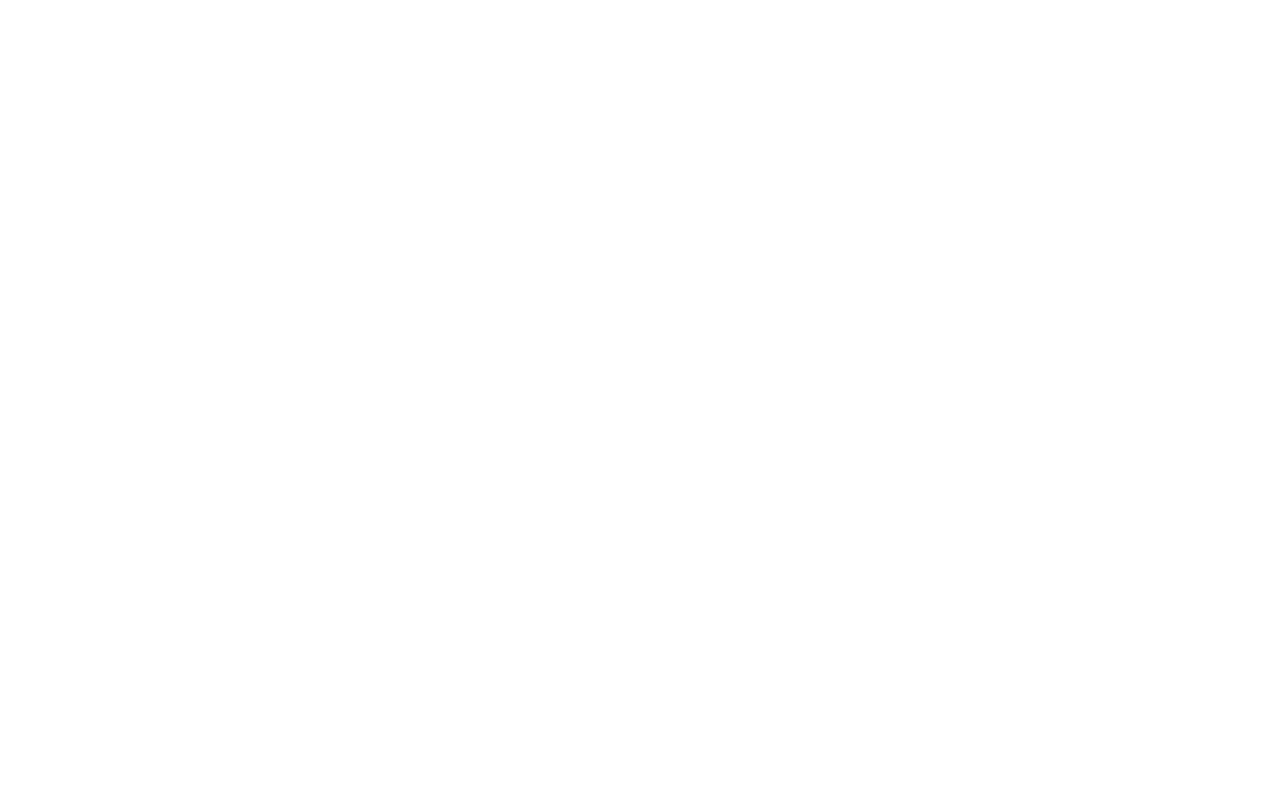
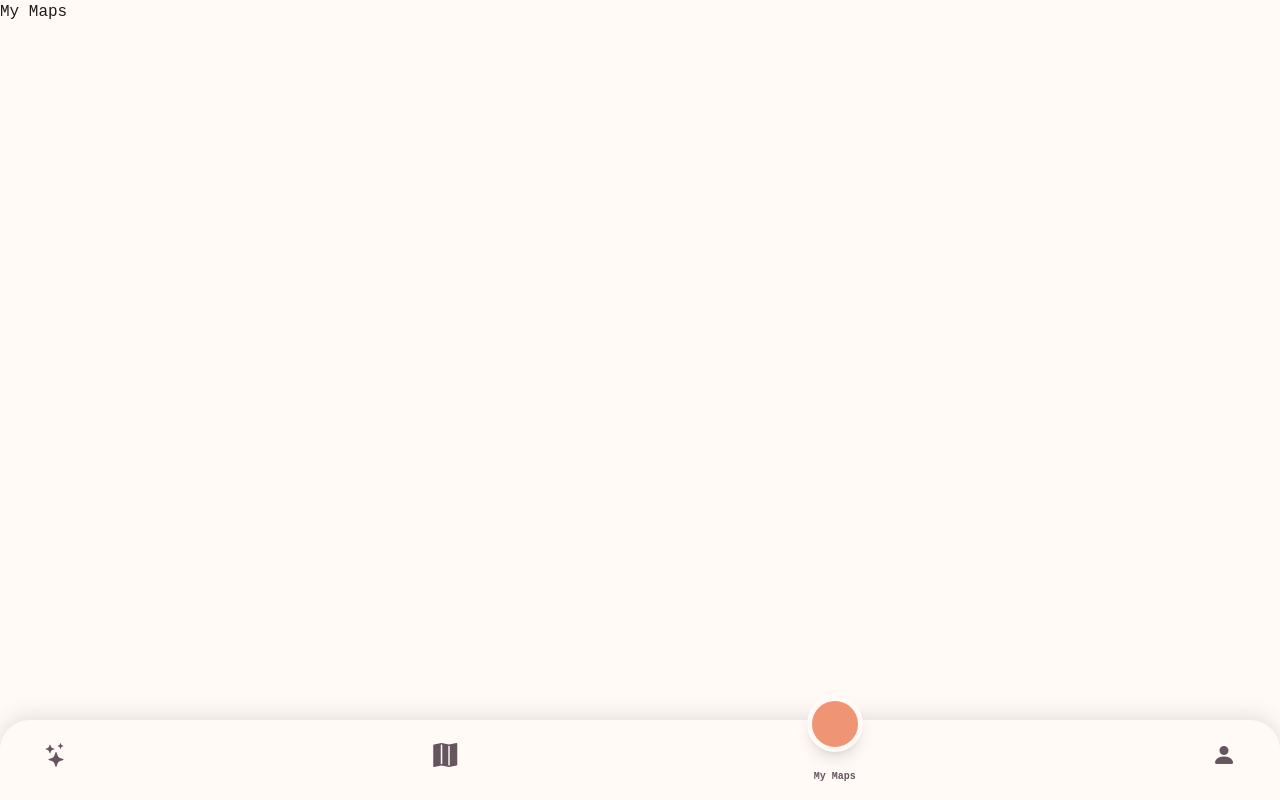
Before and after one commit to mRickk/MapFlowHFP, a Vue app in the folder nodejs/frontend/: page /my-maps in a window 1280 px wide. Before the commit this address had no page. Built offline with nearby package versions, Linux system fonts and the light colour scheme.

Commit message:
feat: added navbar component, project colors and texts, modified other components

```diff
--- a/nodejs/frontend/src/App.vue
+++ b/nodejs/frontend/src/App.vue
@@ -1,5 +1,6 @@
 <script setup>
 import { useRoute } from 'vue-router';
+import NavBar from '@/components/NavBar.vue';
 
 const route = useRoute();
 
@@ -8,7 +9,9 @@
 <template>
   <div class="flex w-full min-h-screen relative">
 
-    <main class="grow bg-white">
+    <NavBar />
+
+    <main class="grow bg-white pb-24">
       <router-view />
     </main>
 
--- /dev/null
+++ b/nodejs/frontend/src/assets/base.css
@@ -0,0 +1,75 @@
+@import "tailwindcss";
+
+@import url('https://fonts.googleapis.com/css2?family=IBM+Plex+Mono:ital,wght@0,100;0,200;0,300;0,400;0,500;0,600;0,700;1,100;1,200;1,300;1,400;1,500;1,600;1,700&display=swap');
+
+:root {
+  --dark: #66555F;
+  --darker: #42363d;
+  --lessdark: #A49193;
+  --bright: #f09574;
+  --brighter: #f37e53;
+  --lessbright: #EFA990;
+  --light: #FFE8D6;
+  --lighter: #fff1e6;
+  --lesslight: #f7dac5;
+  --white: #fffaf6;
+  --black: #1d1b1c;
+  --gray: #8f8f8f;
+  --darkgray: #555555;
+  --lightgray: #b1b1b1;
+
+  --red: #c01c1f;
+  --orange: #e99210;
+  --yellow: #dbc605;
+  --green: #257727;
+  --cyan: #96dbdd;
+}
+
+@theme {
+  /* Colors */
+  --color-dark: var(--dark);
+  --color-darker: var(--darker);
+  --color-lessdark: var(--lessdark);
+  --color-bright: var(--bright);
+  --color-lessbright: var(--lessbright);
+  --color-brighter: var(--brighter);
+  --color-light: var(--light);
+  --color-lighter: var(--lighter);
+  --color-lesslight: var(--lesslight);
+  --color-white: var(--white);
+  --color-black: var(--black);
+  --color-disabled: var(--disabled);
+  --color-gray: var(--gray);
+  --color-darkgray: var(--darkgray);
+  --color-lightgray: var(--lightgray);
+  --color-red: var(--red);
+  --color-orange: var(--orange);
+  --color-yellow: var(--yellow);
+  --color-green: var(--green);
+  --color-cyan: var(--cyan);
+
+  /* Fonts */
+  --font-mono: "IBM Plex Mono", monospace;
+}
+
+
+@layer base {
+  * {
+    @apply font-mono font-normal;
+  }
+
+  body {
+    background-color: var(--white);
+    color: var(--black);
+    -webkit-font-smoothing: antialiased;
+    -moz-osx-font-smoothing: grayscale;
+  }
+}
+
+.bright {
+  color: var(--bright);
+}
+
+.dark {
+  color: var(--dark);
+}
--- /dev/null
+++ b/nodejs/frontend/src/components/NavBar.vue
@@ -0,0 +1,56 @@
+<script setup>
+import { useRoute } from 'vue-router';
+
+const route = useRoute();
+
+const menuItems = [
+  { name: 'Inspiration', path: '/inspiration', icon: 'bi-stars', metaKey: 'inspiration' },
+  { name: 'Map', path: '/map', icon: 'bi-map-fill', metaKey: 'map' },
+  { name: 'My Maps', path: '/my-maps', icon: 'bi-globe-americas-fill', metaKey: 'my-maps' },
+  { name: 'Profile', path: '/profile', icon: 'bi-person-fill', metaKey: 'profile' },
+];
+
+const isActive = (metaKey) => {
+  return route.meta?.activeMenu === metaKey;
+};
+</script>
+
+<template>
+  <nav class="fixed bottom-0 left-0 w-full z-50 pointer-events-none">
+    <div class="pointer-events-auto bg-white rounded-t-[30px] shadow-[0_-5px_20px_rgba(0,0,0,0.1)] h-20 flex justify-between items-center px-8 pb-1">
+      <router-link
+        v-for="item in menuItems"
+        :key="item.path"
+        :to="item.path"
+        class="relative flex flex-col items-center justify-center w-12 h-full text-dark group"
+      >
+        <div
+          class="absolute flex items-center justify-center transition-all duration-300 ease-in-out rounded-full"
+          :class="[
+            isActive(item.metaKey)
+              ? 'bg-bright w-14 h-14 -top-6 border-[5px] border-white shadow-lg'
+              : 'bg-transparent w-auto h-auto top-1/2 -translate-y-1/2'
+          ]"
+        >
+          <i
+            :class="[
+              item.icon,
+              'transition-all duration-300',
+              isActive(item.metaKey) ? 'text-white text-2xl scale-110' : 'text-dark text-2xl'
+            ]"
+          ></i>
+        </div>
+        <span
+          class="text-[10px] font-bold mt-auto mb-3 transition-all duration-300 absolute bottom-0"
+          :class="[
+            isActive(item.metaKey)
+              ? 'opacity-100 translate-y-0'
+              : 'opacity-0 translate-y-4'
+          ]"
+        >
+          {{ item.name }}
+        </span>
+      </router-link>
+    </div>
+  </nav>
+</template>
--- a/nodejs/frontend/src/main.js
+++ b/nodejs/frontend/src/main.js
@@ -1,6 +1,7 @@
 import { createApp } from 'vue'
 import App from '@/App.vue'
 import router from '@/router'
+import '@/assets/base.css'
 
 import 'bootstrap-icons/font/bootstrap-icons.css';
 
--- a/nodejs/frontend/src/router/index.js
+++ b/nodejs/frontend/src/router/index.js
@@ -1,14 +1,35 @@
 import { createRouter, createWebHistory } from 'vue-router';
 
-import Home from '@/views/Home.vue';
+import Map from '@/views/Map.vue';
+import Inspiration from '@/views/Inspiration.vue';
+import MyMaps from '@/views/MyMaps.vue';
+import Profile from '@/views/Profile.vue';
 
 const routes = [
-    { path: '/', redirect: '/home' },
+    { path: '/', redirect: '/map' },
     {
-        path: '/home',
-        name: "Home",
-        component: Home,
-        meta: { requiresAuth: true, requiresAdmin: false, showSidebar: true, activeMenu: 'home' }
+        path: '/map',
+        name: "Map",
+        component: Map,
+        meta: { activeMenu: 'map' }
+    },
+    {
+        path: '/inspiration',
+        name: "Inspiration",
+        component: Inspiration,
+        meta: { activeMenu: 'inspiration' }
+    },
+    {
+        path: '/my-maps',
+        name: "MyMaps",
+        component: MyMaps,
+        meta: { activeMenu: 'my-maps' }
+    },
+    {
+        path: '/profile',
+        name: "Profile",
+        component: Profile,
+        meta: { activeMenu: 'profile' }
     }
 ];
 
--- /dev/null
+++ b/nodejs/frontend/src/views/Inspiration.vue
@@ -0,0 +1,6 @@
+<script setup>
+</script>
+
+<template>
+ Inspiration
+</template>
--- a/nodejs/frontend/src/views/Home.vue
+++ b/nodejs/frontend/src/views/Map.vue
@@ -2,5 +2,5 @@
 </script>
 
 <template>
- Home
+ Map
 </template>
--- /dev/null
+++ b/nodejs/frontend/src/views/MyMaps.vue
@@ -0,0 +1,6 @@
+<script setup>
+</script>
+
+<template>
+ My Maps
+</template>
--- /dev/null
+++ b/nodejs/frontend/src/views/Profile.vue
@@ -0,0 +1,6 @@
+<script setup>
+</script>
+
+<template>
+ Profile
+</template>
```
